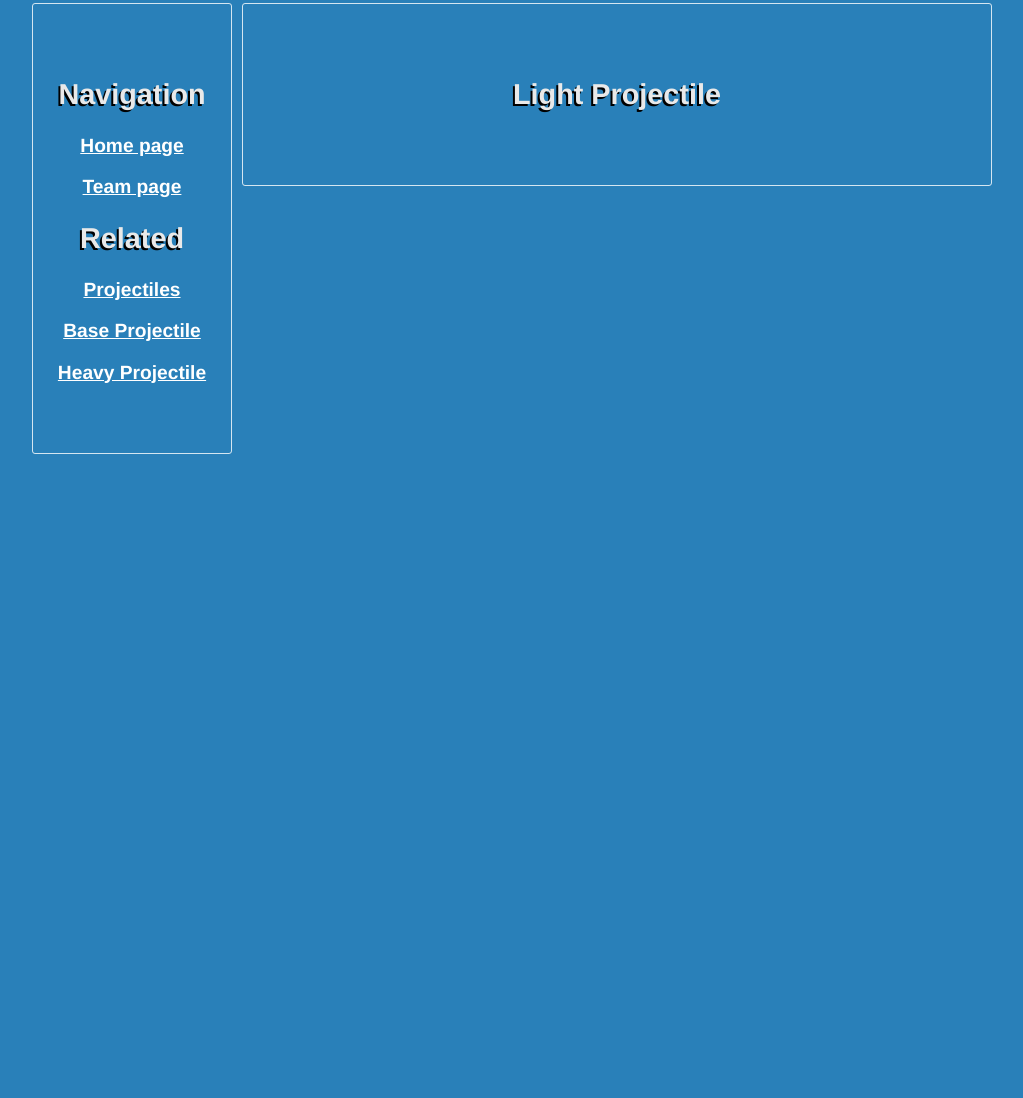
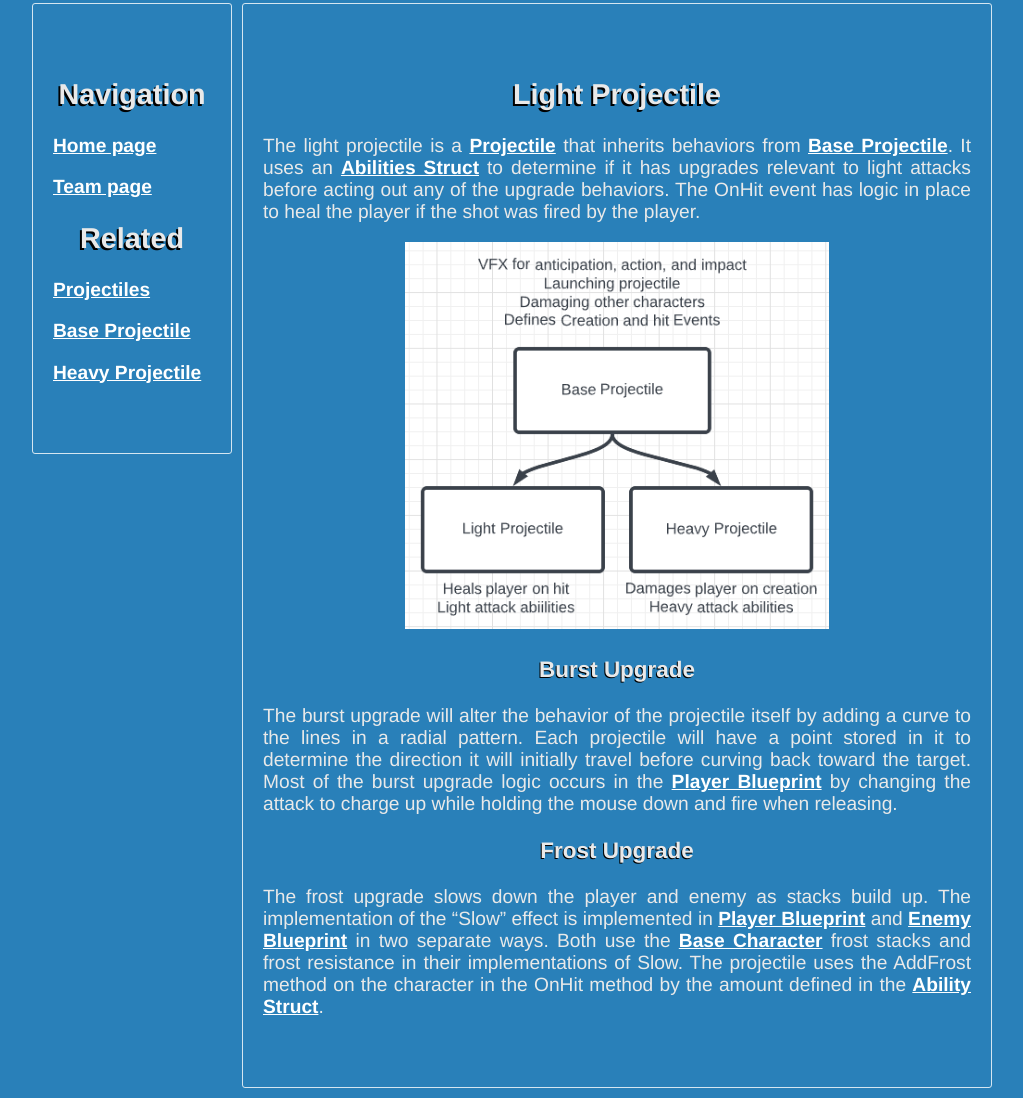
Before and after one commit to JacksonShuminski/Pact_Documentation, a plain HTML site: page HTML/light_projectile.html in a window 1280 px wide. Shown: the part 210-1308 px from the top of the page, without its empty margins (128-1151 px from the left). Before the commit the page ends 800 px from the top, so only its background shows below. Drawn offline with Linux system fonts and the light colour scheme.

Commit message:
Added much more content

```diff
--- a/HTML/light_projectile.html
+++ b/HTML/light_projectile.html
@@ -24,6 +24,15 @@
         </nav>
         <section>
             <h1>Light Projectile</h1>
+            <p>The light projectile is a <a href="projectiles.html">Projectile</a> that inherits behaviors from <a href="base_projectile.html">Base Projectile</a>. It uses an <a href="character_abilities.html">Abilities Struct</a> to determine if it has upgrades relevant to light attacks before acting out any of the upgrade behaviors. The OnHit event has logic in place to heal the player if the shot was fired by the player. </p>
+
+            <img src="../image/projectile_2.PNG" id="proj_2">
+
+            <h3>Burst Upgrade</h3>
+            <p>The burst upgrade will alter the behavior of the projectile itself by adding a curve to the lines in a radial pattern. Each projectile will have a point stored in it to determine the direction it will initially travel before curving back toward the target. Most of the burst upgrade logic occurs in the <a href="player_bp.html">Player Blueprint</a> by changing the attack to charge up while holding the mouse down and fire when releasing. </p>
+
+            <h3>Frost Upgrade</h3>
+            <p>The frost upgrade slows down the player and enemy as stacks build up. The implementation of the “Slow” effect is implemented in <a href="player_bp.html">Player Blueprint</a> and <a href="enemy_bp.html">Enemy Blueprint</a> in two separate ways. Both use the <a href="base_character.html">Base Character</a> frost stacks and frost resistance in their implementations of Slow. The projectile uses the AddFrost method on the character in the OnHit method by the amount defined in the <a href="character_abilities.html">Ability Struct</a>. </p>
         </section>
     </main>
   </body>
--- a/styles.css
+++ b/styles.css
@@ -43,6 +43,15 @@ body {
   text-align: center;
   margin: 0;
   font-size: larger;
+
+}
+
+#proj_2 {
+    width: 60%;
+}
+
+p {
+  text-align: justify;
 }
 
 ul {
@@ -58,6 +67,7 @@ section {
   border-radius: 3px;
 }
 
+
 header {
   padding: 20px 20px;
 }
@@ -65,6 +75,7 @@ header {
 nav, section {
   padding: 50px 20px;
 }
+
 /* a:visited a:hover a:active  */
 a:link {
     color:#FFF;
```
Also changed, not shown: HTML/base_projectile.html (+3 -0 lines), HTML/character_abilities.html (+14 -0 lines), HTML/heavy_projectile.html (+6 -0 lines), index.html (+1 -0 lines), HTML/dash_upgrades.html (added), HTML/enemy_bp.html (added), HTML/heavy_upgrades.html (added), HTML/light_upgrades.html (added), HTML/player_bp.html (added), image/projectile_2.PNG (added).
